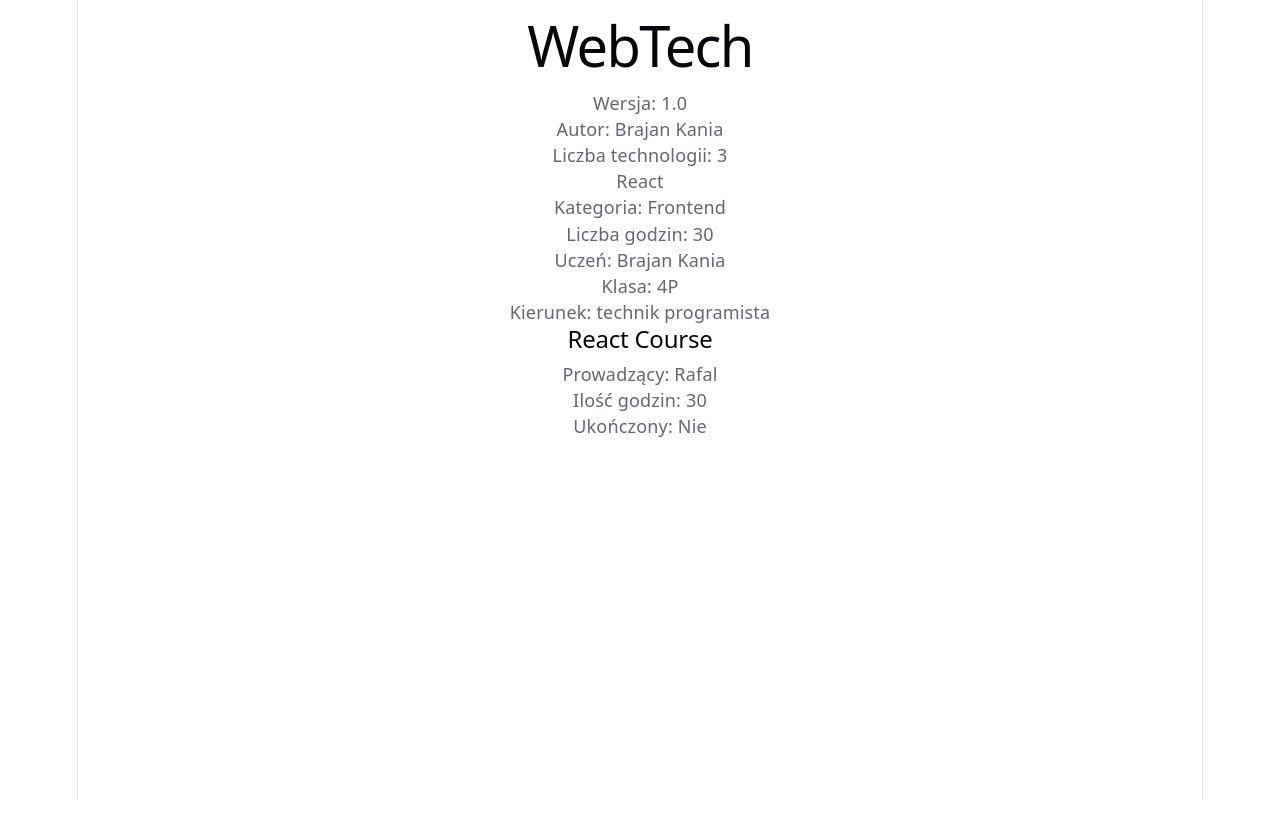
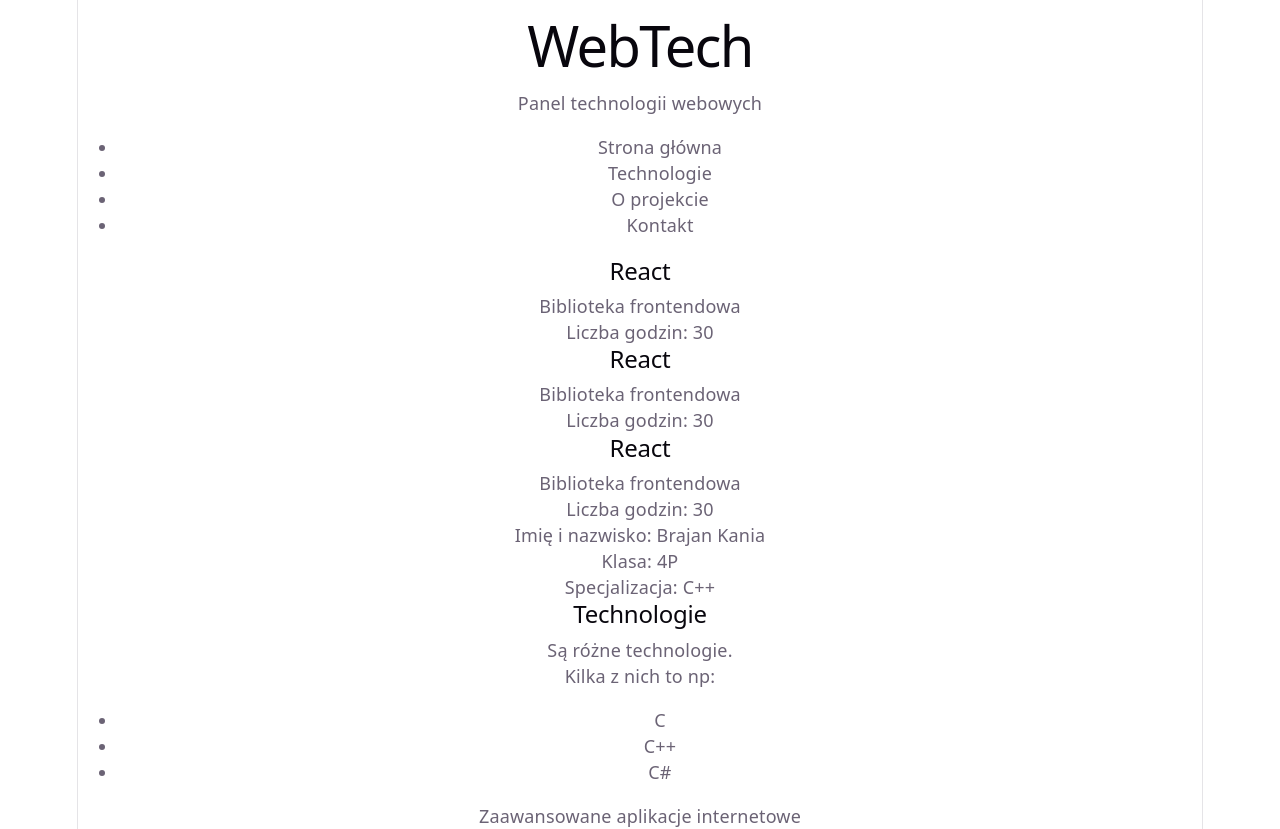
Before and after one commit to BrajanKania/BK_8_WebTech, a React (Vite) app: page / in a window 1280 px wide. Before the commit the page ends 800 px from the top, so only its background shows below. Built offline with nearby package versions, Linux system fonts and the light colour scheme.

Commit message:
feat: 03_React

```diff
--- a/src/App.jsx
+++ b/src/App.jsx
@@ -4,64 +4,36 @@
 import viteLogo from './assets/vite.svg'
 import './App.css'
 
+import Header from './components/Header'
+import Technology from "./components/Technology"
+import Footer from "./components/Footer"
+
+import Student from "./components/Student"
+import InfoBox from './components/InfoBox'
+import Navigation from "./components/Navigation"
+
 function App() {
-
-  const app = {
-    name: "WebTech",
-    version: "1.0",
-    author: "Brajan Kania",
-    technologiesCount: 3
-  };
-
-  const technology = {
-    name: "React",
-    category: "Frontend",
-    hours: 30,
-    active: true
-  };
-
-  const student = {
-    name: "Brajan",
-    surname: "Kania",
-    className: "4P",
-    specialization: "technik programista"
-  };
-
-  const course = {
-    name: "React Course",
-    teacher: "Rafal",
-    hours: 30,
-    completed: false
-  };
 
   return (
     <>
-      <section>
-        <h1>{app.name}</h1>
-        <p>Wersja: {app.version}</p>
-        <p>Autor: {app.author}</p>
-        <p>Liczba technologii: {app.technologiesCount}</p>
-      </section>
+      <Header />
 
-      <section>
-        <p>{technology.name}</p>
-        <p>Kategoria: {technology.category}</p>
-        <p>Liczba godzin: {technology.hours}</p>
-      </section>
+        <Navigation />
 
-      <section>
-        <p>Uczeń: {student.name} {student.surname}</p>
-        <p>Klasa: {student.className}</p>
-        <p>Kierunek: {student.specialization}</p>
-      </section>
+        <main>
 
-      <section className = "courseData">
-        <h2>{course.name}</h2>
-        <p>Prowadzący: {course.teacher}</p>
-        <p>Ilość godzin: {course.hours}</p>
-        <p>Ukończony: {course.completed ? "Tak" : "Nie"}</p>
-      </section>
+          <Technology />
 
+          <Technology />
+
+          <Technology />
+
+          <Student />
+
+          <InfoBox />
+        </main>
+
+      <Footer />
     </>
   );
 }
--- /dev/null
+++ b/src/components/Footer.jsx
@@ -0,0 +1,9 @@
+function Footer() {
+  return (
+    <footer>
+      <p>Zaawansowane aplikacje internetowe</p>
+    </footer>
+  );
+}
+
+export default Footer;
--- /dev/null
+++ b/src/components/Header.jsx
@@ -0,0 +1,10 @@
+function Header() {
+  return (
+    <header>
+      <h1>WebTech</h1>
+      <p>Panel technologii webowych</p>
+    </header>
+  );
+}
+
+export default Header;
--- /dev/null
+++ b/src/components/InfoBox.jsx
@@ -0,0 +1,16 @@
+function InfoBox(){
+    return (
+      <section>
+        <h2>Technologie</h2>
+        <p>Są różne technologie.</p>
+        <p>Kilka z nich to np:</p>
+        <ul>
+            <li>C</li>
+            <li>C++</li>
+            <li>C#</li>
+        </ul>
+      </section>
+    );
+}
+
+export default InfoBox;
--- /dev/null
+++ b/src/components/Navigation.jsx
@@ -0,0 +1,14 @@
+function Navigation(){
+    return (
+        <nav>
+            <ul>
+                <li>Strona główna</li>
+                <li>Technologie</li>
+                <li>O projekcie</li>
+                <li>Kontakt</li>
+            </ul>
+        </nav>
+    );
+}
+
+export default Navigation;
--- /dev/null
+++ b/src/components/Student.jsx
@@ -0,0 +1,11 @@
+function Student(){
+    return (
+        <div>
+            <p>Imię i nazwisko: Brajan Kania</p>
+            <p>Klasa: 4P</p>
+            <p>Specjalizacja: C++</p>
+        </div>
+    )
+}
+
+export default Student;
--- /dev/null
+++ b/src/components/Technology.jsx
@@ -0,0 +1,11 @@
+function Technology() {
+  return (
+    <section>
+      <h2>React</h2>
+      <p>Biblioteka frontendowa</p>
+      <p>Liczba godzin: 30</p>
+    </section>
+  );
+}
+
+export default Technology;
```
